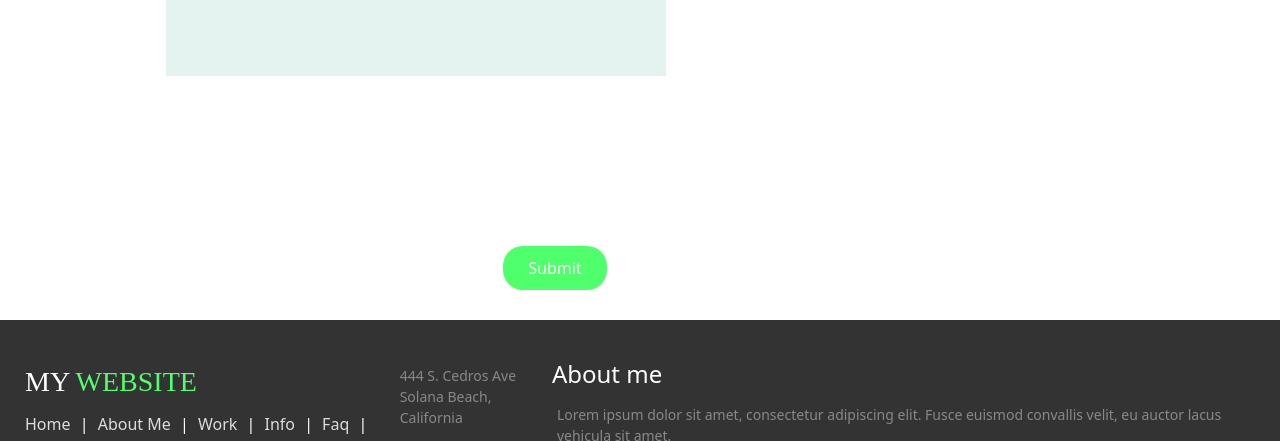
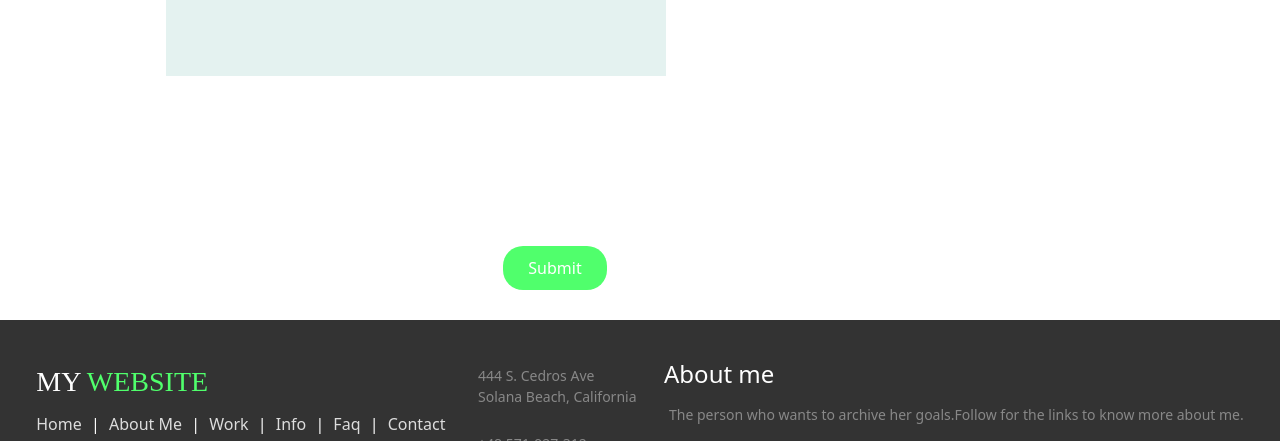
Before and after one commit to Gulzira328/rinasportfolio, a plain HTML site: page Contact.html in a window 1280 px wide. Shown: the part 599-1040 px from the top of the page. Drawn offline with nearby package versions, Linux system fonts and the light colour scheme; a web font is replaced by a local one.

Commit message:
Update Contact.html

```diff
--- a/Contact.html
+++ b/Contact.html
@@ -67,7 +67,7 @@
             </div>
             <div class="footer-right">
                 <h4>About me</h4>
-                <p>Lorem ipsum dolor sit amet, consectetur adipiscing elit. Fusce euismod convallis velit, eu auctor lacus vehicula sit amet.</p>
+                <p>The person who wants to archive her goals.Follow for the links to know more about me.</p>
                <div class="social-icons">
     <a href="https://facebook.com" target="_blank"><i class="fab fa-facebook"></i></a>
     <a href="https://www.instagram.com/ra_qwerty__/?img_index=6" target="_blank"><i class="fab fa-instagram"></i></a>
```
